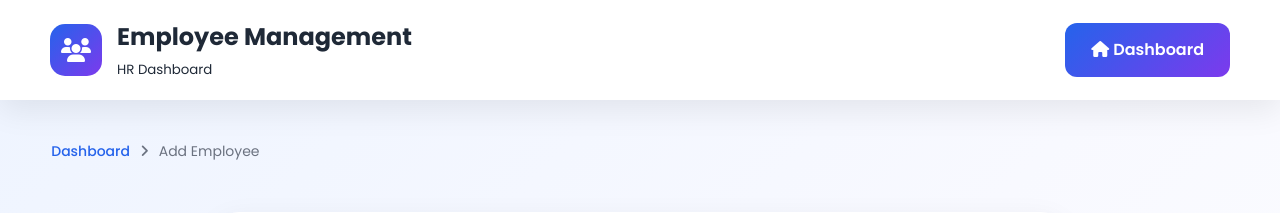
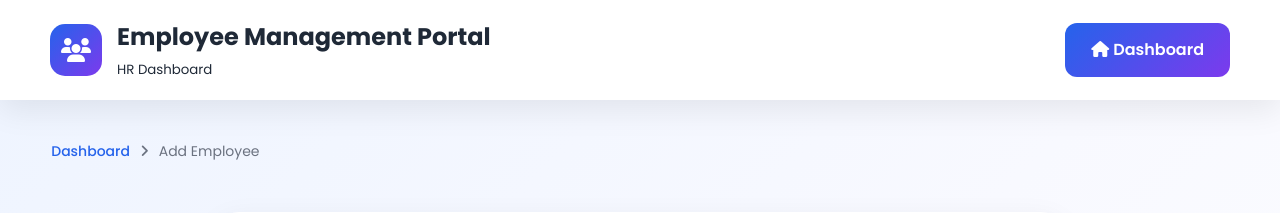
Before and after one commit to VISHAL-S26/employee-management, a Flask app: page /add in a window 1280 px wide. Shown: the top 213 px of the page. Run offline with Flask 3, Linux system fonts and the light colour scheme.

Commit message:
Update add.html

```diff
--- a/employee-management/templates/add.html
+++ b/employee-management/templates/add.html
@@ -36,7 +36,7 @@
 
         <div>
 
-            <h2>Employee Management</h2>
+            <h2>Employee Management Portal</h2>
 
             <small>HR Dashboard</small>
 
```
